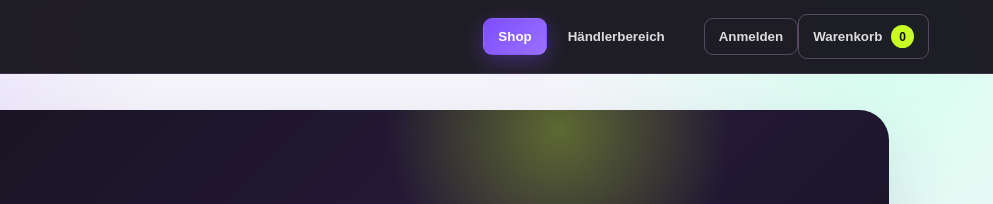
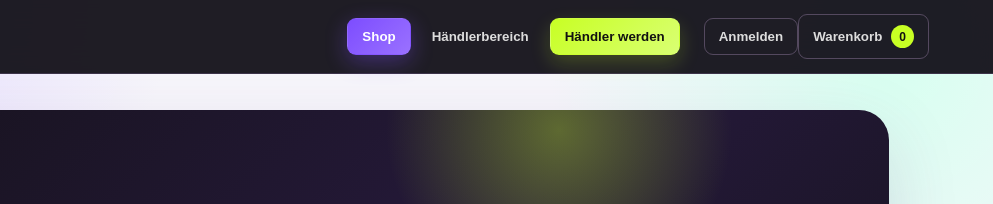
Before and after one commit to kerstinschlager/Rebelkultur, a plain HTML site: page index.html in a window 1280 px wide. Shown: the top 204 px of the page, 287-1280 px from the left. Drawn offline with nearby package versions, Linux system fonts and the light colour scheme; no server answers.

Commit message:
Add merchant onboarding to platform

```diff
--- a/index.html
+++ b/index.html
@@ -7,6 +7,7 @@
   <title>Rebelkultur Shops</title>
   <link rel="stylesheet" href="styles.css" />
   <link rel="stylesheet" href="admin.css" />
+  <link rel="stylesheet" href="onboarding.css" />
 </head>
 <body>
   <header class="site-header">
@@ -27,7 +28,7 @@
       <div id="dashboardProducts" class="dash-panel hidden"><article class="panel"><div class="panel-head"><h3>Produkte verwalten</h3><span>Artikel hinzufügen, bearbeiten und löschen</span></div><div id="adminProductsFull"></div></article></div>
       <div id="dashboardOrders" class="dash-panel hidden"><article class="panel"><div class="panel-head"><h3>Bestellungen</h3><span>Kundenkäufe zur Abwicklung</span></div><div id="ordersFull"></div></article></div>
       <div id="dashboardSettings" class="dash-panel hidden"><article class="panel"><h3>Shop-Einstellungen</h3><div class="settings-grid"><label>Shop-Name<input id="settingShopName" placeholder="Dein Shopname"></label><label>Shop-URL<input id="settingShopUrl" placeholder="https://…"></label><label>Zahlungsanbieter<select id="settingPayment"><option value="">Noch nicht verbunden</option><option>Stripe</option><option>PayPal</option><option>Weitere Anbieter</option></select></label><label>Bestell-E-Mail<input id="settingOrderEmail" type="email" placeholder="shop@example.com"></label></div><button id="saveSettings" class="primary">Einstellungen speichern</button><p id="settingsHint" class="muted">Die Zahlungsanbindung wird erst nach Auswahl und Konfiguration des Anbieters aktiv.</p></article></div>
-      <div id="dashboardLegal" class="dash-panel hidden"><article class="panel"><h3>Rechtliches</h3><p>Hier werden Impressum, Datenschutzerklärung, AGB und Widerrufsbelehrung hinterlegt.</p><div class="legal-grid"><div>Impressum<br><span>Vorlage hinterlegen</span></div><div>Datenschutz<br><span>Vorlage hinterlegen</span></div><div>AGB<br><span>Vorlage hinterlegen</span></div><div>Widerruf<br><span>Vorlage hinterlegen</span></div></div></article></div>
+      <div id="dashboardLegal" class="dash-panel hidden"><article class="panel"><h3>Rechtliches</h3><p>Hier werden Impressum, Datenschutz, AGB und Widerrufsbelehrung hinterlegt.</p><div class="legal-grid"><div>Impressum<br><span>Vorlage hinterlegen</span></div><div>Datenschutz<br><span>Vorlage hinterlegen</span></div><div>AGB<br><span>Vorlage hinterlegen</span></div><div>Widerruf<br><span>Vorlage hinterlegen</span></div></div></article></div>
       <div id="dashboardChecklist" class="dash-panel hidden"><article class="panel"><h3>Start-Checkliste</h3><div class="checklist"><label><input type="checkbox"> Produktnamen und Preise prüfen</label><label><input type="checkbox"> Bilder und Beschreibungen ergänzen</label><label><input type="checkbox"> Zahlungsanbieter verbinden</label><label><input type="checkbox"> Impressum und Datenschutz hinterlegen</label><label><input type="checkbox"> Testbestellung durchführen</label></div></article></div>
       <div id="dashboardFaq" class="dash-panel hidden"><article class="panel"><h3>FAQ & Support</h3><details open><summary>Wann ist mein Shop startbereit?</summary><p>Nach Einrichtung von Produkten, Rechtstexten und Zahlungsablauf kann der Shop veröffentlicht werden.</p></details><details><summary>Wie erhalte ich mein Geld?</summary><p>Das richtet sich nach dem von dir verbundenen Zahlungsanbieter und dessen Auszahlungsplan.</p></details><details><summary>Welche Produkte sind möglich?</summary><p>Die Plattform ist für unterschiedliche Waren, Services und perspektivisch weitere Produktarten ausgelegt.</p></details><button class="secondary" type="button" onclick="toast('Support-Tickets werden als nächster Ausbau angebunden')">Support anfragen</button></article></div>
       <div id="dashboardMarketing" class="dash-panel hidden"><article class="panel"><h3>Marketing</h3><div class="marketing-grid"><div><strong>Social Media</strong><p>Shop-Link in Instagram, TikTok und Facebook platzieren.</p></div><div><strong>Direktmarketing</strong><p>Shop-Angebote und neue Produkte über geeignete Kanäle bewerben.</p></div><div><strong>Content</strong><p>Produktvideos, Beiträge und Inhalte regelmäßig veröffentlichen.</p></div></div></article></div>
@@ -46,6 +47,6 @@
   <div id="toast" class="toast"></div>
   <script src="https://cdn.jsdelivr.net/npm/@supabase/supabase-js@2"></script>
   <script>window.__RK_SUPABASE_URL='https://oansbivjkczjbtxaknks.supabase.co';window.__RK_SUPABASE_KEY='sb_publishable_9tDZPZ9KmCjHZqVXBmO-1g_8Aqpu8qE';const __rkCreate=window.supabase.createClient.bind(window.supabase);window.supabase.createClient=(url,key,...rest)=>__rkCreate(window.__RK_SUPABASE_URL,key,...rest);</script>
-  <script src="app.js"></script><script src="admin.js"></script><script src="security-patch.js"></script>
+  <script src="app.js"></script><script src="admin.js"></script><script src="security-patch.js"></script><script src="onboarding.js"></script>
 </body>
 </html>
```
